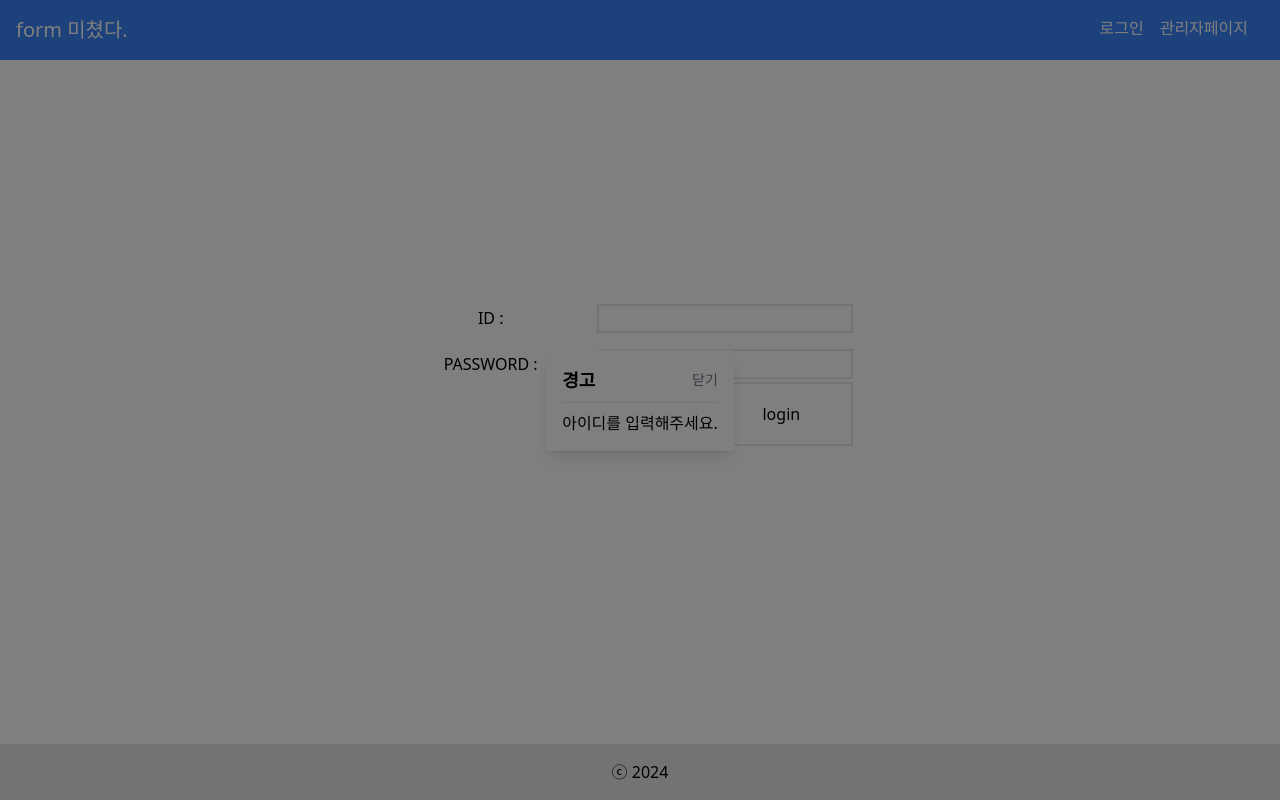
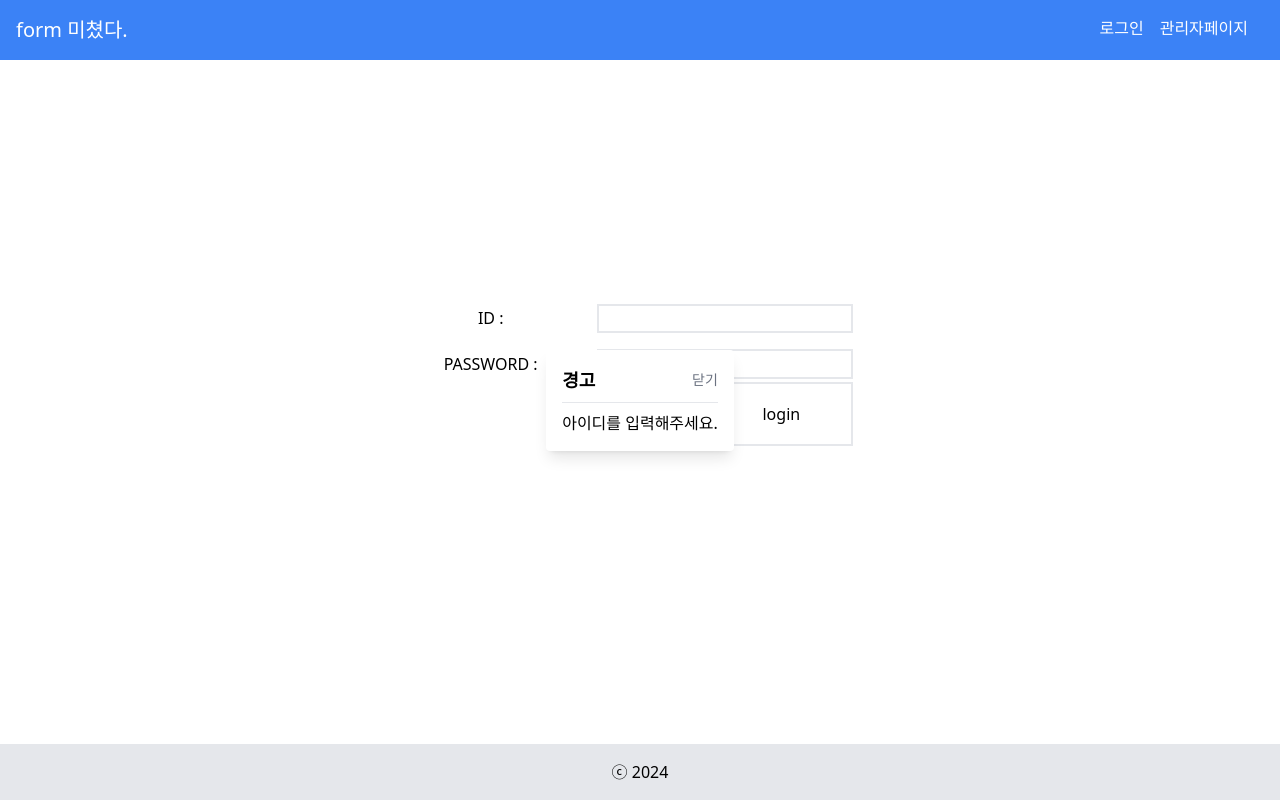
Before and after one commit to KDT-IaaS-Class-One-Group/KDT-IaaS-4team-ERP, a Next.js app in the folder frontend/: page /login in a window 1280 px wide. Both pictures are taken after a click on the button "login". Built offline with nearby package versions, Linux system fonts and the light colour scheme.

Commit message:
feat : Modal 컴포넌트에 비동기 처리로인해 클릭 이벤트 발생 수정

```diff
--- a/frontend/app/components/Modal/Modal.tsx
+++ b/frontend/app/components/Modal/Modal.tsx
@@ -24,7 +24,7 @@ const Modal: React.FC<ModalProps> = ({ isOpen, onClose, title, message }) => {
 
     return (
         <div className="fixed inset-0 z-50 flex items-center justify-center">
-            <div className="modal-overlay fixed inset-0 bg-black opacity-50"></div>
+            {/* <div className="modal-overlay fixed inset-0 bg-black opacity-50"></div> */}
             <div className="modal bg-white p-4 rounded shadow-lg">
                 <div className="modal-header flex justify-between items-center border-b pb-2 mb-2">
                     <h2 className="text-lg font-semibold">{title}</h2>
```
